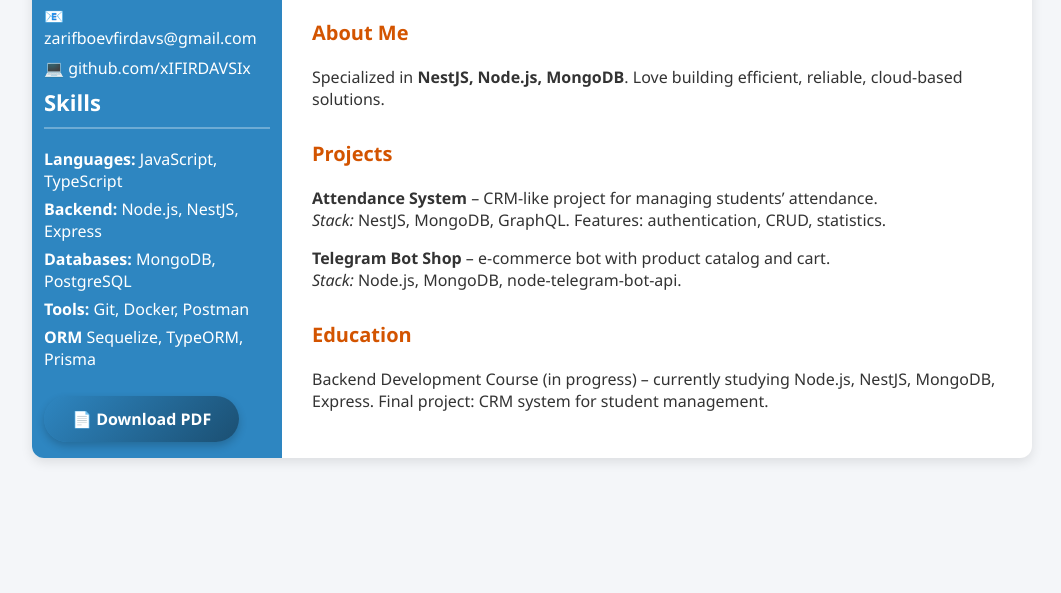
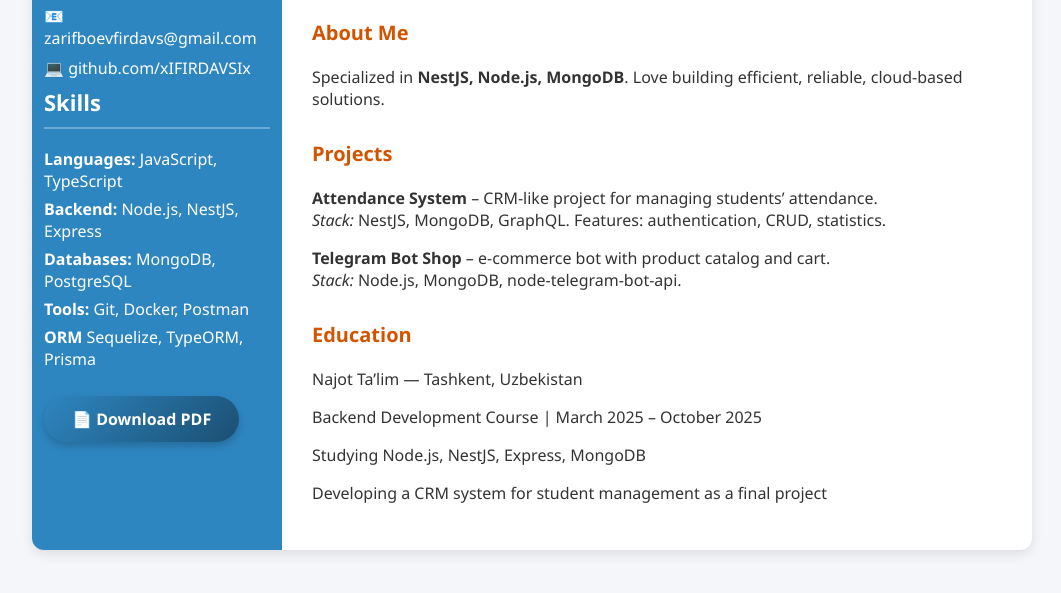
Before and after one commit to xIFIRDAVSIx/resume, a plain HTML site: page Firdavs_Zarifboyev_resume.html in a window 1280 px wide. Shown: the part 167-760 px from the top of the page, without its empty margins (108-1169 px from the left). Drawn offline with Linux system fonts and the light colour scheme.

Commit message:
Update Firdavs_Zarifboyev_resume.html

```diff
--- a/Firdavs_Zarifboyev_resume.html
+++ b/Firdavs_Zarifboyev_resume.html
@@ -138,8 +138,10 @@
             </div>
 
             <h3>Education</h3>
-            <p>Backend Development Course (in progress) – currently studying Node.js, NestJS, MongoDB, Express. Final
-                project: CRM system for student management.</p>
+            <p>Najot Ta’lim — Tashkent, Uzbekistan</p>
+            <p>Backend Development Course | March 2025 – October 2025</p>
+            <p>Studying Node.js, NestJS, Express, MongoDB</p>
+            <p>Developing a CRM system for student management as a final project</p>
         </div>
     </div>
 </body>
```
